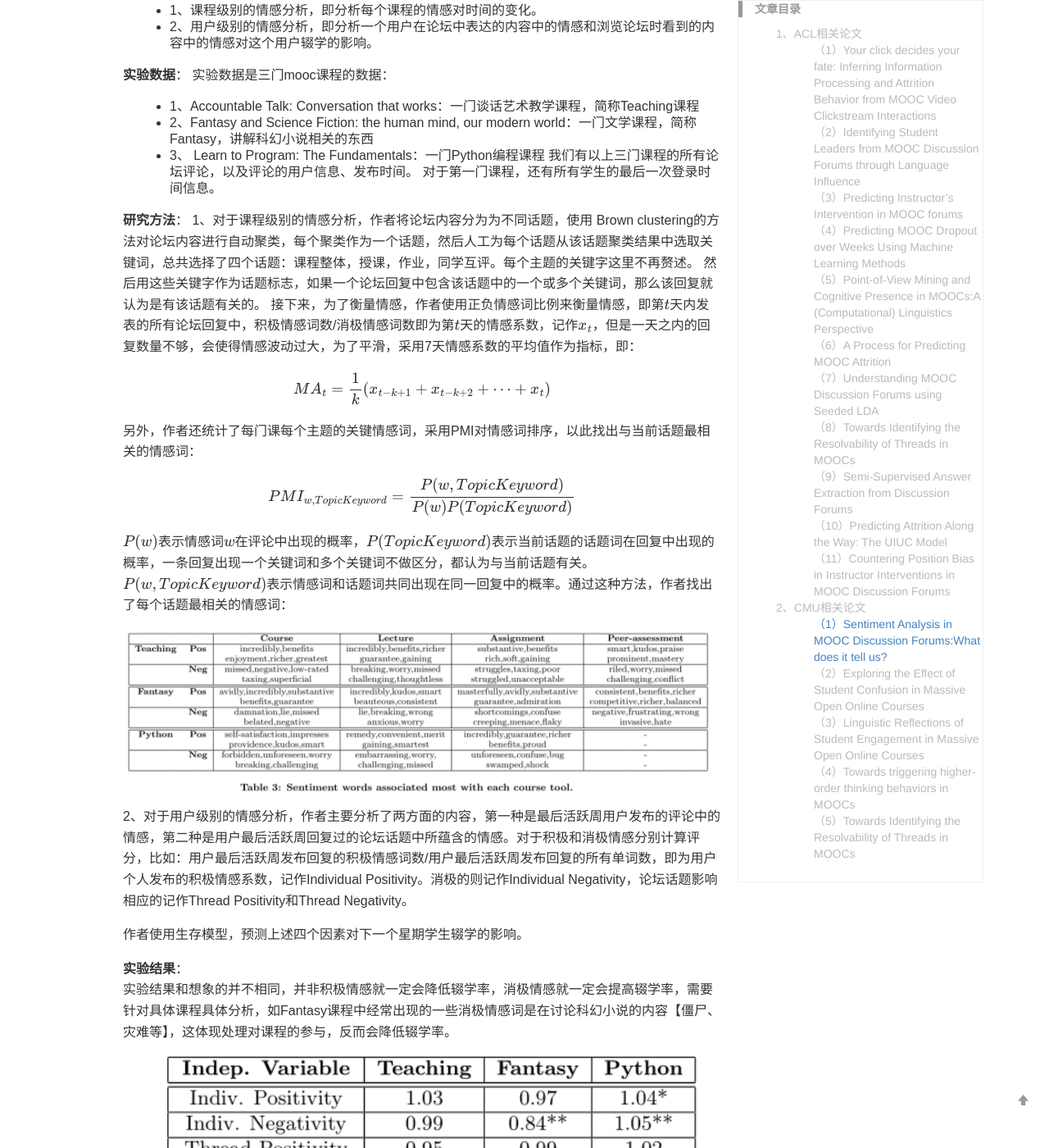
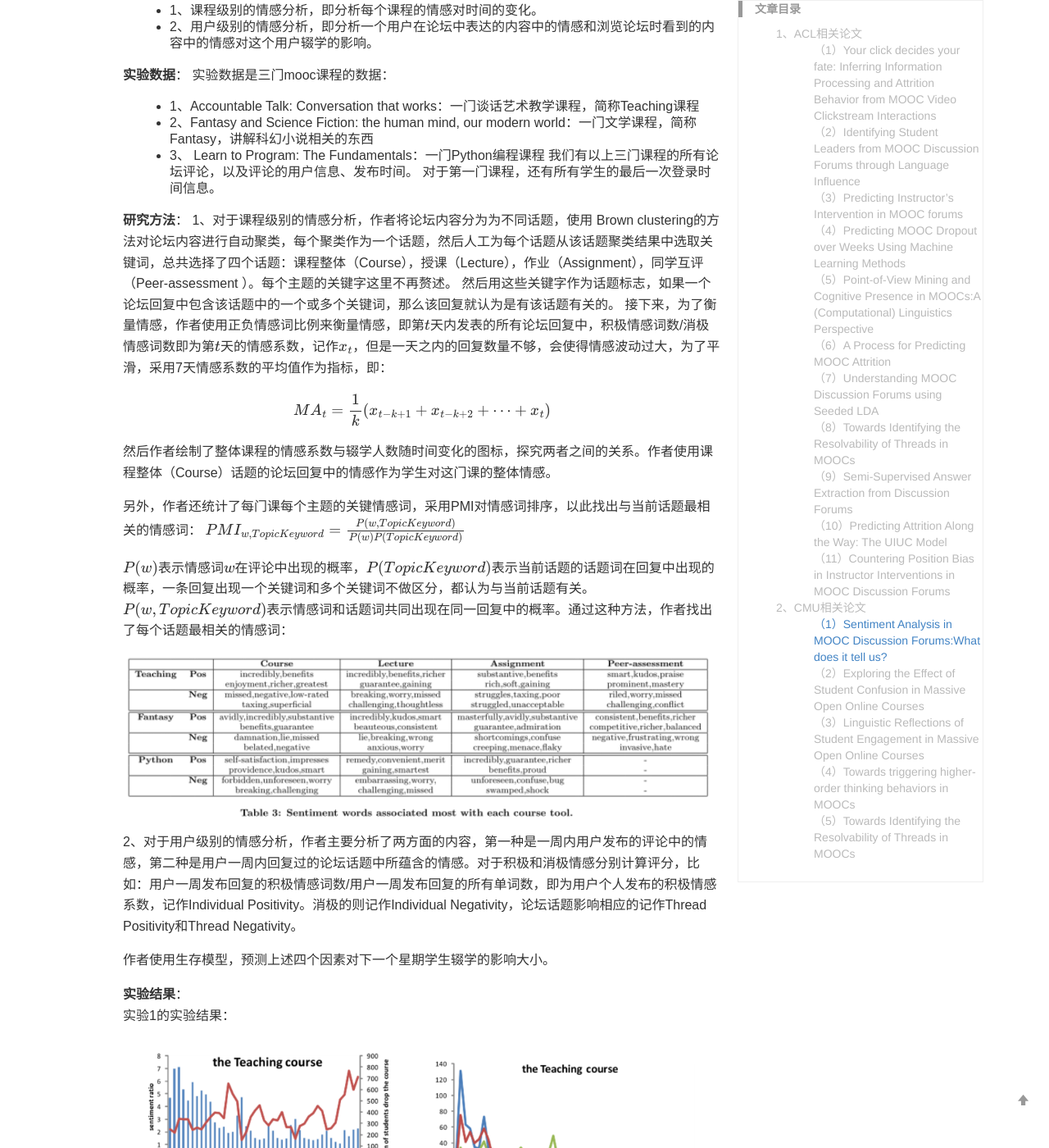
Before and after one commit to yuanmingchen/yuanmingchen.github.io, a Jekyll site: the page built from _posts/2019-04-19-online course nlp paper survey 2.md, in a window 1280 px wide and 1400 px high, scrolled down 3056 px. Shown: the whole window at 82% size. Built offline with Jekyll 4.4.1, drawn with Linux system fonts in a browser that asks for light colours; formulas are drawn with MathJax 3; comment, search, counter and statistics services are not loaded; some of the changed text lies outside the part shown.

Commit message:
Updates _posts/2019-04-19-online course nlp paper survey 2.md
Auto commit by GitBook Editor

```diff
--- a/_posts/2019-04-19-online course nlp paper survey 2.md
+++ b/_posts/2019-04-19-online course nlp paper survey 2.md
@@ -110,25 +110,33 @@
 
 
 **研究方法**：
-1、对于课程级别的情感分析，作者将论坛内容分为为不同话题，使用 Brown clustering的方法对论坛内容进行自动聚类，每个聚类作为一个话题，然后人工为每个话题从该话题聚类结果中选取关键词，总共选择了四个话题：课程整体，授课，作业，同学互评。每个主题的关键字这里不再赘述。
+1、对于课程级别的情感分析，作者将论坛内容分为为不同话题，使用 Brown clustering的方法对论坛内容进行自动聚类，每个聚类作为一个话题，然后人工为每个话题从该话题聚类结果中选取关键词，总共选择了四个话题：课程整体（Course），授课（Lecture），作业（Assignment），同学互评（Peer-assessment ）。每个主题的关键字这里不再赘述。
 然后用这些关键字作为话题标志，如果一个论坛回复中包含该话题中的一个或多个关键词，那么该回复就认为是有该话题有关的。
 接下来，为了衡量情感，作者使用正负情感词比例来衡量情感，即第$t$天内发表的所有论坛回复中，积极情感词数/消极情感词数即为第$t$天的情感系数，记作$x_t$，但是一天之内的回复数量不够，会使得情感波动过大，为了平滑，采用7天情感系数的平均值作为指标，即：
 
 $$MA_t=\frac{1}{k}(x_{t-k+1}+x_{t-k+2}+\cdots +x_t)$$
 
+然后作者绘制了整体课程的情感系数与辍学人数随时间变化的图标，探究两者之间的关系。作者使用课程整体（Course）话题的论坛回复中的情感作为学生对这门课的整体情感。
+
 另外，作者还统计了每门课每个主题的关键情感词，采用PMI对情感词排序，以此找出与当前话题最相关的情感词：
+$$PMI_{w, {TopicKeyword}}=\frac{P(w, { TopicKeyword })}{P(w) P({TopicKeyword})}$$
 
-$$PMI_{w, {TopicKeyword}}=\frac{P(w, { TopicKeyword })}{P(w) P({TopicKeyword})}$$
 
 $P(w)$表示情感词$w$在评论中出现的概率，$P(TopicKeyword)$表示当前话题的话题词在回复中出现的概率，一条回复出现一个关键词和多个关键词不做区分，都认为与当前话题有关。$P(w,{TopicKeyword })$表示情感词和话题词共同出现在同一回复中的概率。通过这种方法，作者找出了每个话题最相关的情感词：
 ![](/res/images/posts/mooc2-1.png){: width="100%"}
 
-2、对于用户级别的情感分析，作者主要分析了两方面的内容，第一种是最后活跃周用户发布的评论中的情感，第二种是用户最后活跃周回复过的论坛话题中所蕴含的情感。对于积极和消极情感分别计算评分，比如：用户最后活跃周发布回复的积极情感词数/用户最后活跃周发布回复的所有单词数，即为用户个人发布的积极情感系数，记作Individual Positivity。消极的则记作Individual Negativity，论坛话题影响相应的记作Thread Positivity和Thread Negativity。
+2、对于用户级别的情感分析，作者主要分析了两方面的内容，第一种是一周内用户发布的评论中的情感，第二种是用户一周内回复过的论坛话题中所蕴含的情感。对于积极和消极情感分别计算评分，比如：用户一周发布回复的积极情感词数/用户一周发布回复的所有单词数，即为用户个人发布的积极情感系数，记作Individual Positivity。消极的则记作Individual Negativity，论坛话题影响相应的记作Thread Positivity和Thread Negativity。
 
-作者使用生存模型，预测上述四个因素对下一个星期学生辍学的影响。
+作者使用生存模型，预测上述四个因素对下一个星期学生辍学的影响大小。
 
 **实验结果**：
-实验结果和想象的并不相同，并非积极情感就一定会降低辍学率，消极情感就一定会提高辍学率，需要针对具体课程具体分析，如Fantasy课程中经常出现的一些消极情感词是在讨论科幻小说的内容【僵尸、灾难等】，这体现处理对课程的参与，反而会降低辍学率。
+实验1的实验结果：
+![](/res/images/posts/mooc2-3.png){: width="100%"}
+可以看到一门课整体的情感系数和辍学的人数有关系。
+
+
+实验2的实验结果和想象的并不相同，并非积极情感就一定会降低辍学率，消极情感就一定会提高辍学率，需要针对具体课程具体分析，如Fantasy课程中经常出现的一些消极情感词是在讨论科幻小说的内容【僵尸、灾难等】，这体现处理对课程的参与，反而会降低辍学率。所有盲目的对所有课程进行情感分析不可取，因为噪声很多，但是针对一门课程的情感分析是有意义的。
+改用mooc相关的情感词典可以提高准确率。
 ![](/res/images/posts/mooc2-2.png){: width="100%"}
 
 
```
Also changed, not shown: res/images/posts/mooc2-3.png (added).
